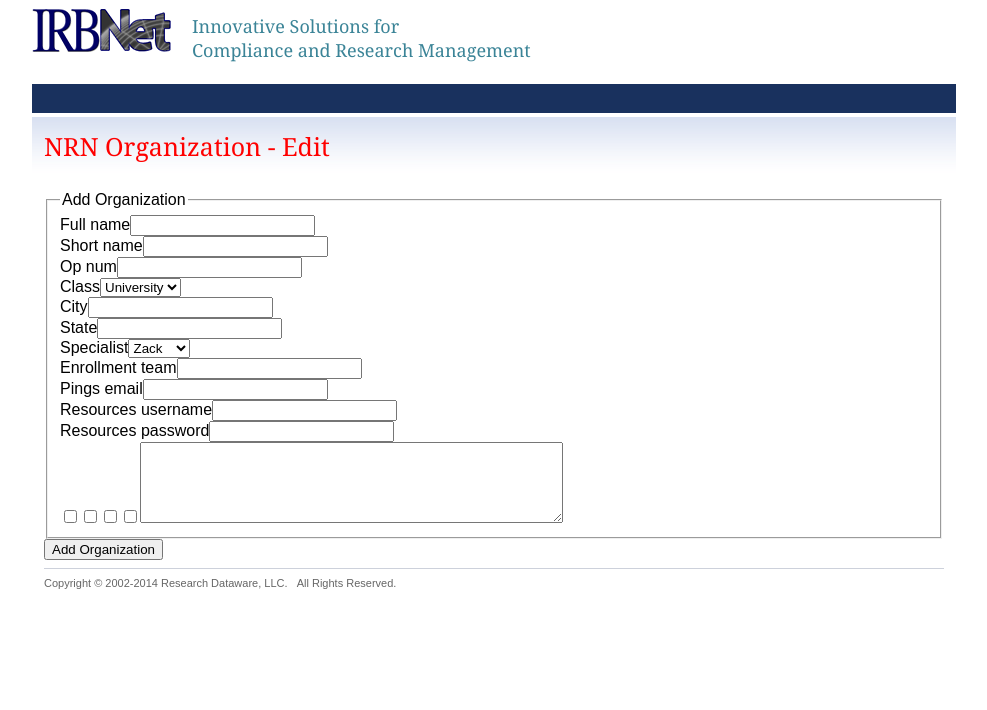
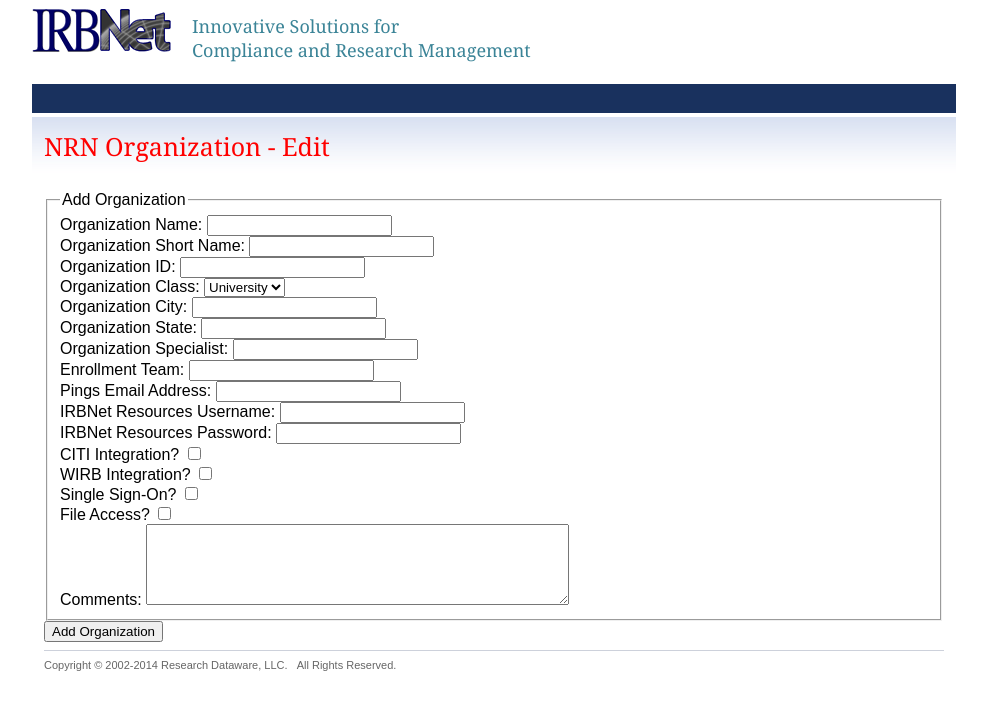
Before and after one commit to owenbean/supportportal, a CakePHP app: the page made by app/View/Organizations/add.ctp in a window 1280 px wide. Shown: the top 710 px of the page, without its empty margins (146-1133 px from the left). Run offline with PHP 8.4 and a stand-in for CakePHP, Linux system fonts and the light colour scheme; the template is opened without the code that fills it, so the values that code supplies are empty; form fields are guessed from the names that the template uses; some libraries are stand-ins or nearby versions.

Commit message:
add create org, other users

```diff
--- a/app/Controller/OrganizationsController.php
+++ b/app/Controller/OrganizationsController.php
@@ -18,6 +18,9 @@
 	}
 
 	public function add() {
+		$this->loadModel('User');
+		$specialists = $this->User->find('list', array('fields' => array('User.id', 'User.first_name')));
+		$this->set(compact('specialists'));
 		if ($this->request->is('post')) {
 			$this->Organization->create();
 			if ($this->Organization->save($this->request->data)) {
--- a/app/Controller/UsersController.php
+++ b/app/Controller/UsersController.php
@@ -23,6 +23,10 @@
 	public function index() {
 		$this->User->recursive = 0;
 		$this->set('users', $this->paginate());
+	}
+
+	public function all() {
+		$this->set('users', $this->User->find('all'));
 	}
 
 	public function view($id = null) {
--- a/app/View/Elements/nav.ctp
+++ b/app/View/Elements/nav.ctp
@@ -38,7 +38,7 @@
 			echo "<div class='nav_division'>" . $this->Html->image('nav-div.gif') . "</div>
 				<div class='nav_text'><a href='#'>Site Admin</a>
 					<ul class='sub_nav_menu'>
-						<li><a href='system_admin_list.php'>System Admin List</a></li>
+						<li>" . $this->Html->link('System Admin List', array('controller' => 'users', 'action' => 'all')) . "</li>
 						<li><a href='color_scheme.php'>Color Scheme</a></li>
 					</ul>
 				</div>";
--- a/app/View/Organizations/add.ctp
+++ b/app/View/Organizations/add.ctp
@@ -6,22 +6,22 @@
 	<fieldset>
 		<legend><?php echo __('Add Organization'); ?></legend>
 		<?php
-			echo $this->Form->input('full_name');
-			echo $this->Form->input('short_name');
-			echo $this->Form->input('op_num');
-			echo $this->Form->input('class', array('options' => array('university' => 'University', 'hospital' => 'Hospital', 'va' => 'VA', 'other' => 'Other')));
-			echo $this->Form->input('city');
-			echo $this->Form->input('state');
-			echo $this->Form->input('specialist', array('options' => array('zack' => 'Zack', 'deena' => 'Deena')));
-			echo $this->Form->input('enrollment_team');
-			echo $this->Form->input('pings_email');
-			echo $this->Form->input('resources_username');
-			echo $this->Form->input('resources_password');
-			echo $this->Form->checkbox('citi_integration');
-			echo $this->Form->checkbox('wirb_integration');
-			echo $this->Form->checkbox('sso');
-			echo $this->Form->checkbox('file_service');
-			echo $this->Form->textarea('comments', array('rows' => '5', 'cols' => '50'));
+			echo $this->Form->input('full_name', array('label' => 'Organization Name: '));
+			echo $this->Form->input('short_name', array('label' => 'Organization Short Name: '));
+			echo $this->Form->input('op_num', array('label' => 'Organization ID: '));
+			echo $this->Form->input('class', array('label' => 'Organization Class: ', 'options' => array('university' => 'University', 'hospital' => 'Hospital', 'va' => 'VA', 'other' => 'Other'), 'empty' => ''));
+			echo $this->Form->input('city', array('label' => 'Organization City: '));
+			echo $this->Form->input('state', array('label' => 'Organization State: '));
+			echo $this->Form->input('specialists_id', array('label' => 'Organization Specialist: ', 'empty' => 'None'));
+			echo $this->Form->input('enrollment_team', array('label' => 'Enrollment Team: '));
+			echo $this->Form->input('pings_email', array('label' => 'Pings Email Address: '));
+			echo $this->Form->input('resources_username', array('label' => 'IRBNet Resources Username: '));
+			echo $this->Form->input('resources_password', array('label' => 'IRBNet Resources Password: '));
+			echo $this->Form->input('citi_integration', array('type' => 'checkbox', 'label' => 'CITI Integration? ', 'format' => array('before', 'label', 'between', 'input', 'after', 'error')));
+			echo $this->Form->input('wirb_integration', array('type' => 'checkbox', 'label' => 'WIRB Integration? ', 'format' => array('before', 'label', 'between', 'input', 'after', 'error')));
+			echo $this->Form->input('sso', array('type' => 'checkbox', 'label' => 'Single Sign-On? ', 'format' => array('before', 'label', 'between', 'input', 'after', 'error')));
+			echo $this->Form->input('file_service', array('type' => 'checkbox', 'label' => 'File Access? ', 'format' => array('before', 'label', 'between', 'input', 'after', 'error')));
+			echo $this->Form->input('comments', array('label' => 'Comments: ', 'rows' => '5', 'cols' => '50'));
 		?>
 	</fieldset>
 <?php echo $this->Form->end('Add Organization'); ?>
--- a/app/View/Organizations/index.ctp
+++ b/app/View/Organizations/index.ctp
@@ -14,7 +14,7 @@
 		<tr>
 			<td><?php echo $this->Html->link($organization['Organization']['full_name'], array('action' => 'view', $organization['Organization']['id'])); ?></td>
 			<td><?php echo $this->Html->link($organization['Organization']['short_name'], array('action' => 'view', $organization['Organization']['id'])); ?></td>
-			<td><?php echo $post['Organization']['op_id']; ?></td>
+			<td><?php echo $organization['Organization']['op_num']; ?></td>
 		</tr>
 		<?php endforeach; ?>
 		<?php unset($organization);
--- a/app/View/Users/index.ctp
+++ b/app/View/Users/index.ctp
@@ -19,7 +19,8 @@
 					</aside>";
 			}
 	*/
-		echo 'Welcome ' . $this->Session->read('Auth.User.first_name') . '!';
+		echo 'Welcome ' . $this->Session->read('Auth.User.first_name') . '!<br />';
+		echo 'User ID - ' . $this->Session->read('Auth.User.id');
 	?>
 	</h2>
 	<p>&nbsp;</p>
--- a/app/webroot/css/irbnet_admin.css
+++ b/app/webroot/css/irbnet_admin.css
@@ -286,10 +286,6 @@
 .fieldError {
 	border: 1px solid red;
 	background-color: #ffd8d8;
-}
-
-.required {
-	color: red;
 }
 
 .valid_entry {
@@ -987,10 +983,6 @@
 	font-size: 14px;
 }
 
-#login_table label {
-	color: black;
-}
-
 #login_button {
 	margin-top: 20px;
 }
@@ -1010,10 +1002,6 @@
 
 #form_input_fields {
 	margin: 10px 0 15px 0;
-	color: black;
-}
-
-#form_input_fields label {
 	color: black;
 }
 
```
Also changed, not shown: app/Model/Organization.php (+11 -6 lines), app/View/Users/all.ctp (added, +13 -0 lines).
